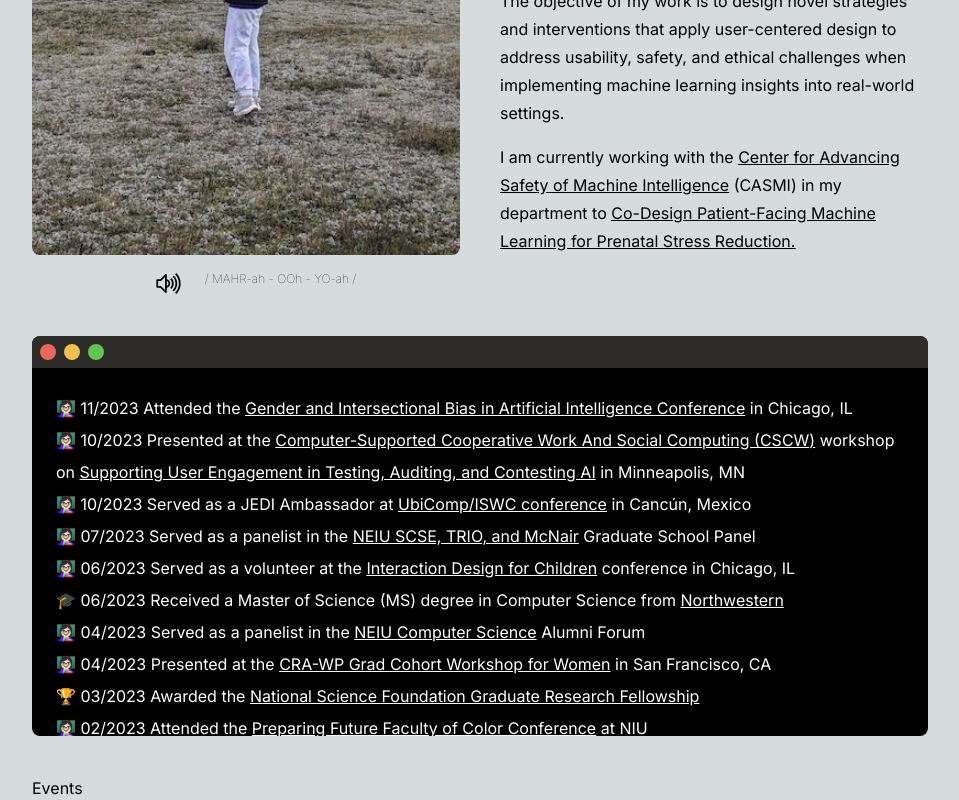
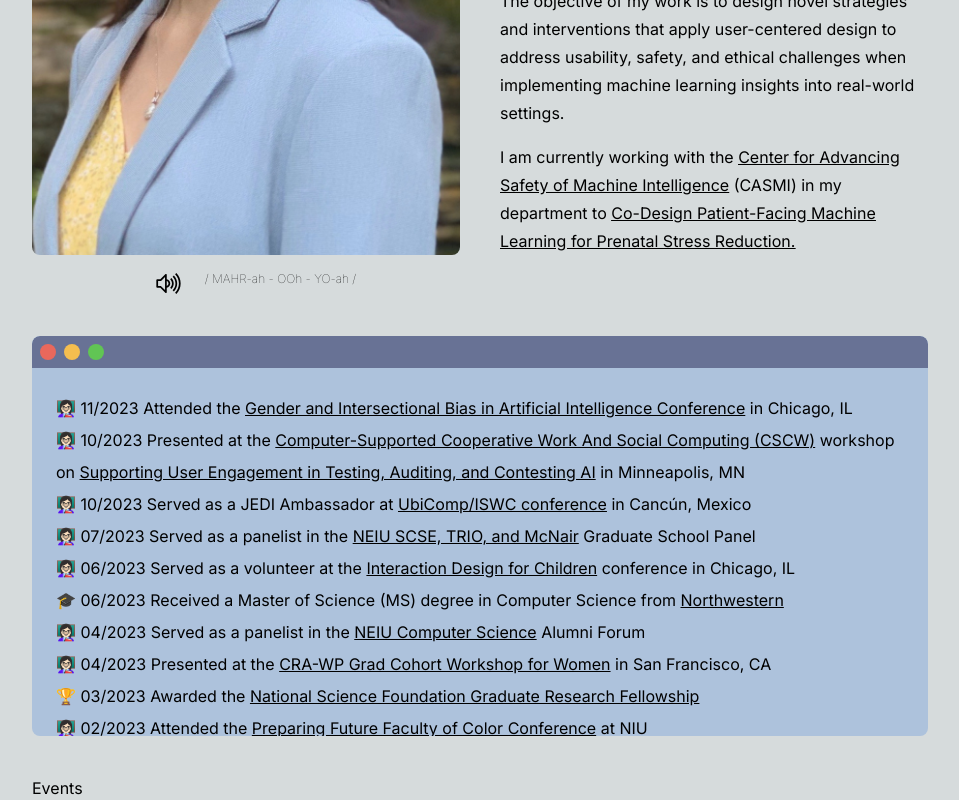
Before and after one commit to eulloa/mara-research-site, a Next.js app: page / in a window 1280 px wide. Shown: the part 538-1338 px from the top of the page, without its empty margins (160-1119 px from the left). Built offline with nearby package versions, Linux system fonts and the light colour scheme.

Commit message:
feat: bio update

```diff
--- a/src/app/components/header/header.tsx
+++ b/src/app/components/header/header.tsx
@@ -3,7 +3,7 @@ import { HeaderLarge } from "@/app/components/header/headerLarge";
 
 export const Header = () => (
   <header>
-    <HeaderSmall classes="md:hidden bg-eggshell dark:bg-blue dark:text-white p-4" />
-    <HeaderLarge classes="px-4 md:px-48 py-8 bg-eggshell dark:bg-blue dark:text-white hidden md:block" />
+    <HeaderSmall classes="md:hidden bg-eggshell dark:bg-navy dark:text-white p-4" />
+    <HeaderLarge classes="px-4 md:px-48 py-8 bg-eggshell dark:bg-navy dark:text-white hidden md:block" />
   </header>
 );
--- a/src/app/components/nav/navSmall.tsx
+++ b/src/app/components/nav/navSmall.tsx
@@ -11,7 +11,7 @@ export const NavSmall = ({ onClick }: TNavSmall) => {
   return (
     <nav
       style={{ top: `${top}px` }}
-      className="absolute md:flex bottom-0 right-0 left-0 md:static dark:text-white align-middle bg-eggshell dark:bg-blue h-screen"
+      className="absolute md:flex bottom-0 right-0 left-0 md:static dark:text-white align-middle bg-eggshell dark:bg-navy h-screen"
     >
       <div
         style={{ transform: `translateY(calc(-50% - ${top}px))` }}
--- a/src/app/components/news.tsx
+++ b/src/app/components/news.tsx
@@ -1,14 +1,14 @@
 export const News = () => (
   <div
     id="news"
-    className="mt-10 bg-black rounded-lg rounded-e-lg h-[400px] overflow-y-scroll"
+    className="mt-10 bg-lightBlue dark:bg-black rounded-lg rounded-e-lg h-[400px] overflow-y-scroll"
   >
-    <div className="terminal-header rounded-t-lg bg-[#2d2c29] flex sticky top-0 z-10 p-2">
+    <div className="terminal-header rounded-t-lg bg-darkBlue dark:bg-[#2d2c29] flex sticky top-0 z-10 p-2">
       <div className="h-[1rem] w-[1rem] rounded-[1rem] bg-[#e9685c] mr-2 relative hover:after:content-['\0078'] after:absolute after:top-[-25%] after:left-[22%]"></div>
       <div className="h-[1rem] w-[1rem] rounded-[1rem] bg-[#f5be4f] mr-2 relative hover:after:content-['\2578'] after:absolute after:bottom-[-18%] after:right-[5%]"></div>
       <div className="h-[1rem] w-[1rem] rounded-[1rem] bg-[#61c554] relative hover:after:content-['\02D0'] after:absolute after:right-[30%] after:bottom-[-15%]"></div>
     </div>
-    <div className="content p-6 text-white leading-8">
+    <div className="content p-6 dark:text-white leading-8">
       <ul className="news">
         <li>
           &#128105;&#127995;&#8205;&#127979; 11/2023 Attended the{" "}
--- a/src/app/layout.tsx
+++ b/src/app/layout.tsx
@@ -36,7 +36,7 @@ export default function RootLayout({
       </head>
       <body className={inter.className}>
         <Header />
-        <main className="flex min-h-screen flex-col justify-between px-4 md:px-48 bg-eggshell dark:bg-blue">
+        <main className="flex min-h-screen flex-col justify-between px-4 md:px-48 bg-eggshell dark:bg-navy">
           {children}
         </main>
       </body>
--- a/tailwind.config.ts
+++ b/tailwind.config.ts
@@ -10,8 +10,10 @@ const config: Config = {
   theme: {
     colors: {
       black: "#000000",
-      blue: "#171d25",
+      navy: "#171d25",
+      darkBlue: "#687295",
       eggshell: "#d6dbdc",
+      lightBlue: "#adC2dc",
       white: "#ffffff"
     },
     extend: {
```
Also changed, not shown: public/img/bio.jpg.
